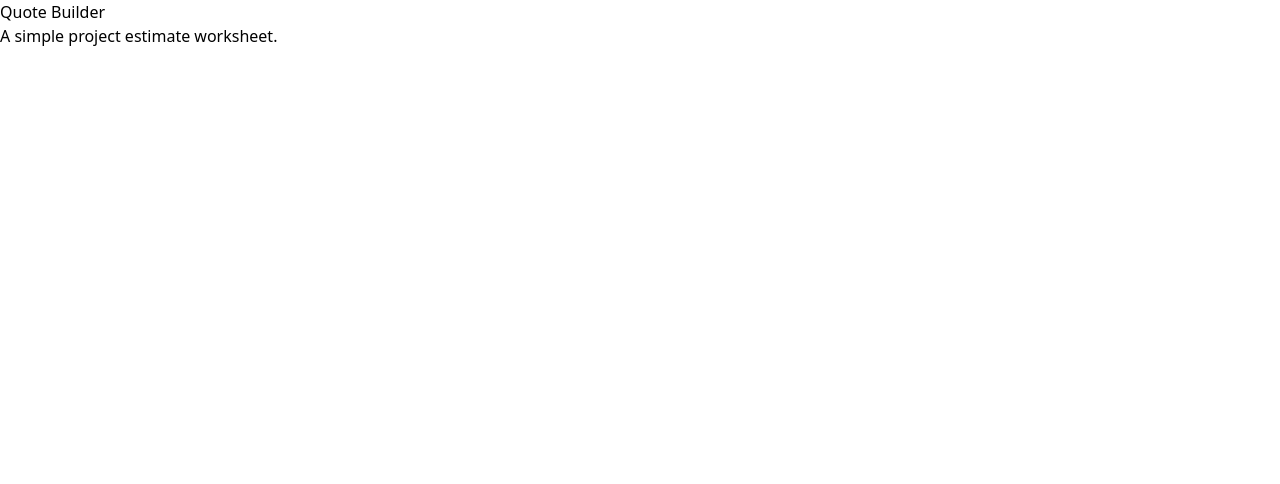
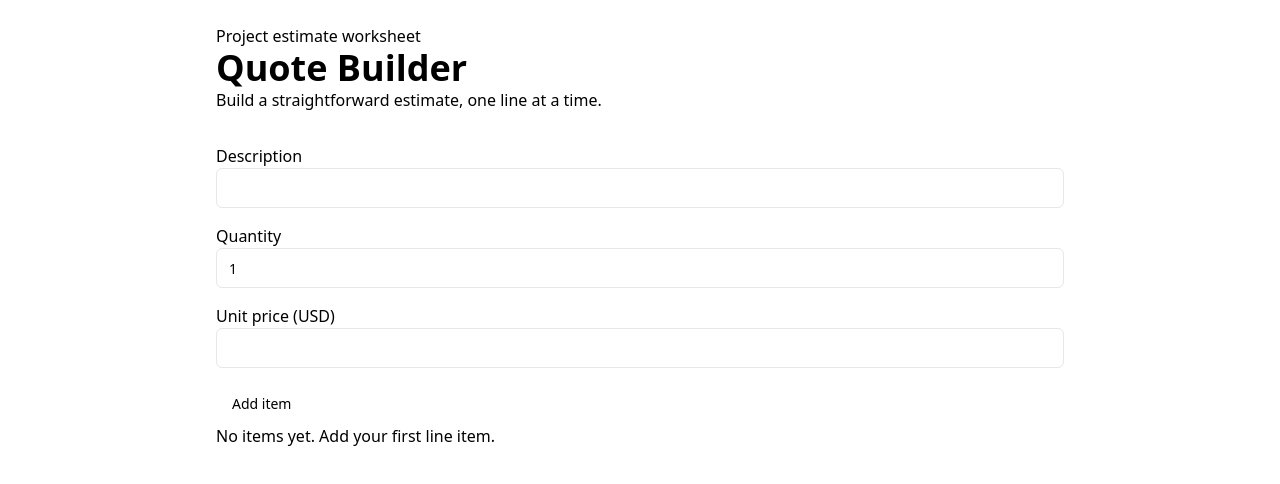
Before and after one commit to kirkduchesne/quote-builder, a Next.js app: page / in a window 1280 px wide. Shown: the top 484 px of the page. Built offline with nearby package versions, Linux system fonts and the light colour scheme.

Commit message:
feat: add validated quote line items

```diff
--- a/app/page.tsx
+++ b/app/page.tsx
@@ -1 +1,4 @@
-export default function Page() { return <main><h1>Quote Builder</h1><p>A simple project estimate worksheet.</p></main>; }
+import { QuoteForm } from '@/components/quote-form';
+export default function Page() {
+  return <main className="mx-auto max-w-4xl p-6"><header className="mb-8"><p>Project estimate worksheet</p><h1 className="text-4xl font-semibold">Quote Builder</h1><p>Build a straightforward estimate, one line at a time.</p></header><QuoteForm /></main>;
+}
--- /dev/null
+++ b/components/quote-form.tsx
@@ -0,0 +1,38 @@
+'use client';
+
+import { useRef, useState, type FormEvent } from 'react';
+import { Button } from '@/components/ui/button';
+import { Input } from '@/components/ui/input';
+import { dollars, parseCents } from '@/lib/money';
+
+type Item = { id: number; description: string; quantity: number; cents: number };
+
+export function QuoteForm() {
+  const [items, setItems] = useState<Item[]>([]);
+  const [description, setDescription] = useState('');
+  const [quantity, setQuantity] = useState('1');
+  const [price, setPrice] = useState('');
+  const [message, setMessage] = useState('');
+  const nextId = useRef(1);
+  function addItem(event: FormEvent<HTMLFormElement>) {
+    event.preventDefault();
+    const cents = parseCents(price);
+    if (!description.trim() || description.trim().length > 120 || !/^\d{1,3}$/.test(quantity) || Number(quantity) < 1 || cents === null) {
+      setMessage('Enter a description, quantity from 1 to 999, and price from 0 to 999999.99 with at most two decimals.');
+      return;
+    }
+    setItems([...items, { id: nextId.current++, description: description.trim(), quantity: Number(quantity), cents }]);
+    setDescription(''); setQuantity('1'); setPrice(''); setMessage('Item added.');
+  }
+  return <div>
+    <form onSubmit={addItem} className="space-y-4">
+      <div><label htmlFor="description">Description</label><Input id="description" value={description} onChange={e => setDescription(e.target.value)} maxLength={120} required /></div>
+      <div><label htmlFor="quantity">Quantity</label><Input id="quantity" inputMode="numeric" value={quantity} onChange={e => setQuantity(e.target.value)} required /></div>
+      <div><label htmlFor="price">Unit price (USD)</label><Input id="price" inputMode="decimal" value={price} onChange={e => setPrice(e.target.value)} required /></div>
+      <Button type="submit">Add item</Button>
+    </form>
+    <p role="status">{message}</p>
+    <ul>{items.map(item => <li key={item.id}>{item.description} · {item.quantity} × {dollars(item.cents)}</li>)}</ul>
+    {!items.length ? <p>No items yet. Add your first line item.</p> : null}
+  </div>;
+}
```
